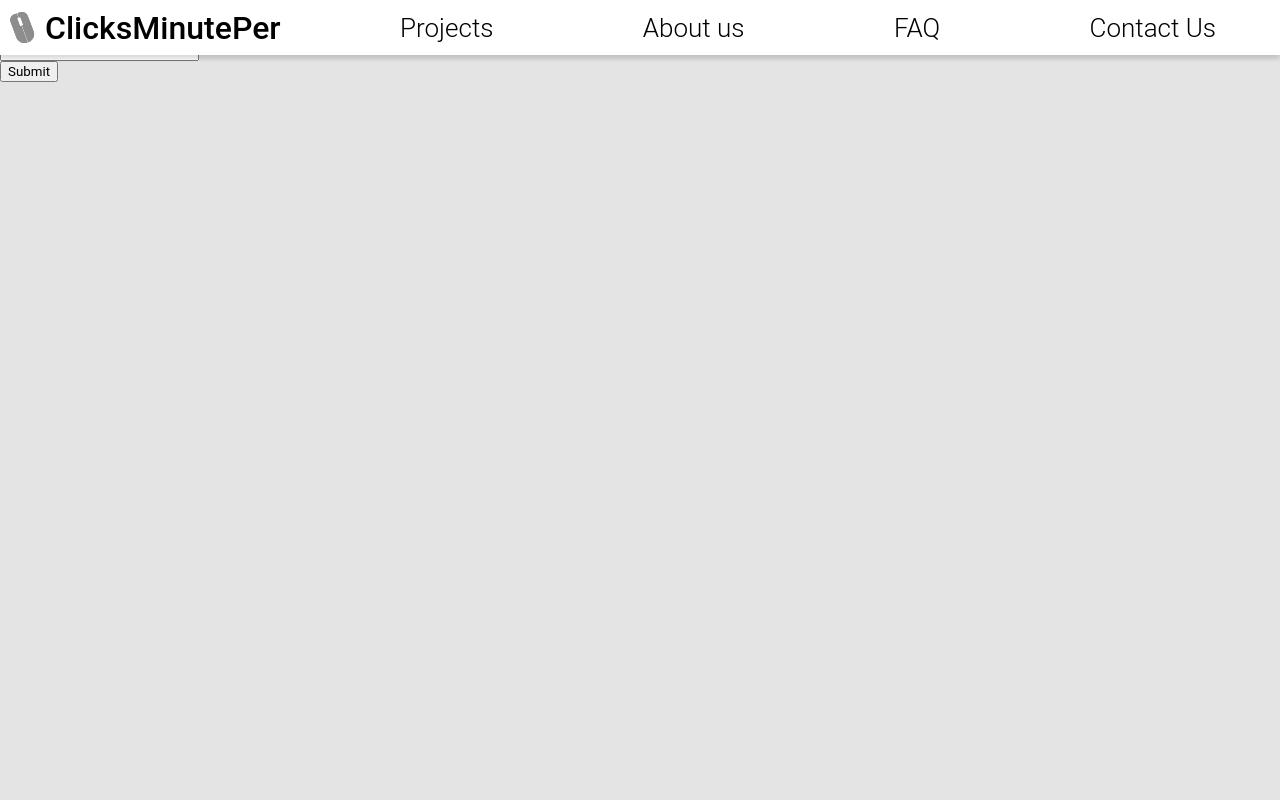
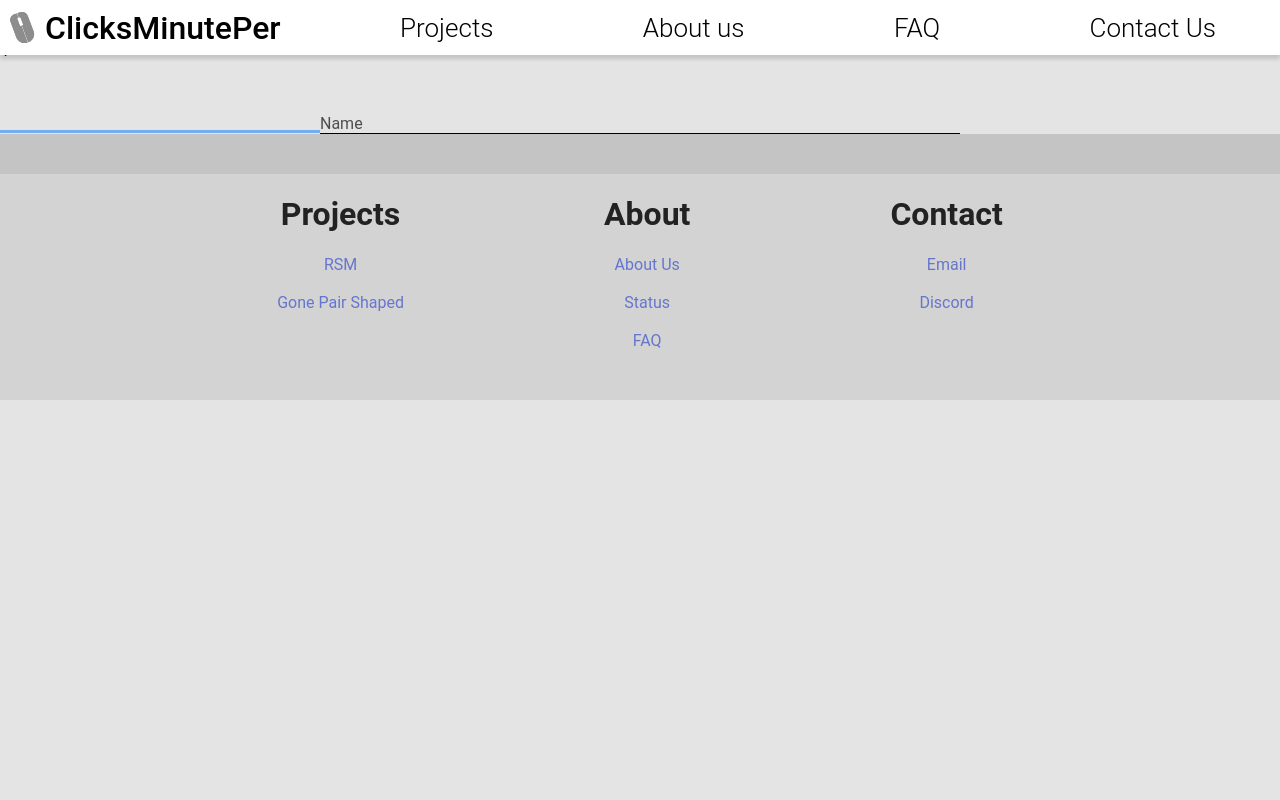
Before and after one commit to ClicksCodes/clicks.codes, a Next.js app: page /newphrase in a window 1280 px wide. Shown: the top 800 px of the page. Built offline with nearby package versions, Linux system fonts and the light colour scheme.

Commit message:
Started working on input areas

```diff
--- /dev/null
+++ b/components/Input.js
@@ -0,0 +1,28 @@
+import { Component } from 'react';
+import Styles from '../styles/input.module.scss';
+
+class Input extends Component {
+
+    constructor(props) {
+        super(props);
+    }
+
+    render() {
+
+        return (
+            <>
+
+                <form className={Styles.form}>
+                    <label className={Styles.labelName}>
+                        <span className={Styles.contentName}>{this.props.children}</span>
+                    </label>
+                    <input type="text" name={this.props.children} autoComplete="off" />
+                </form>
+
+            </>
+            )
+
+    }
+}
+
+export default Input;
--- a/pages/_app.js
+++ b/pages/_app.js
@@ -5,7 +5,8 @@ require('../styles/globals.scss');
 
 
 function App({ Component, pageProps }) {
-  return (<>
+  return (<>\
+  <div style={{"height":"25px"}}/>
   <Head>
     <title>ClicksMinutePer</title>
     <link rel="icon" href="/mouse.svg" />
--- a/pages/newphrase.js
+++ b/pages/newphrase.js
@@ -1,15 +1,13 @@
 import { Component } from 'react';
+import Input from '../components/Input'
+import Styles from '../styles/newphrase.module.scss'
 
 class Page extends Component {
   render() {
     return <>
-        <form style={{justifyContent: 'center',width: '100%',height: '1080px'}}>
-            <label>
-                <input type="text" name="CMPinput" placeholder="Create More Phrases..." />
-            </label>
-            <br />
-            <input type="submit" value="Submit" />
-        </form>
+        <div className={Styles.block}>
+            <Input>Name</Input>
+        </div>
     </>
   }
 }
--- /dev/null
+++ b/styles/input.module.scss
@@ -0,0 +1,48 @@
+.form {
+    width: 50vw;
+    position: relative;
+    height: 50px;
+    background: transparent;
+}
+
+.form input {
+    background: transparent;
+    width: 100%;
+    height: 100%;
+    color: #4d4d4d;
+    padding-top: 20px;
+    border: none;
+}
+
+.form label {
+    position: absolute;
+    color: #4d4d4d;
+    bottom: 0px;
+    left: 0%;
+    width: 100%;
+    height: 100%;
+    pointer-events: none;
+    border-bottom: 1px solid black
+}
+
+.form label::after {
+    content: "";
+    position: absolute;
+    left: 0px;
+    bottom: 0px;
+    height: 100%;
+    width: 100%;
+    border-bottom: 3px solid #71aef2;
+    transform: translateX(-100%);
+}
+
+.contentName {
+    position: absolute;
+    bottom: 0px;
+    left: 0px;
+    transition: all 0.3s ease;
+}
+
+.form input:focus + .labelName .contentName {
+    transform: translateY(-150%);
+}
--- /dev/null
+++ b/styles/newphrase.module.scss
@@ -0,0 +1,6 @@
+.block {
+    justify-content: center;
+    width: 100%;
+    display: flex;
+    align-items: center;
+}
```
